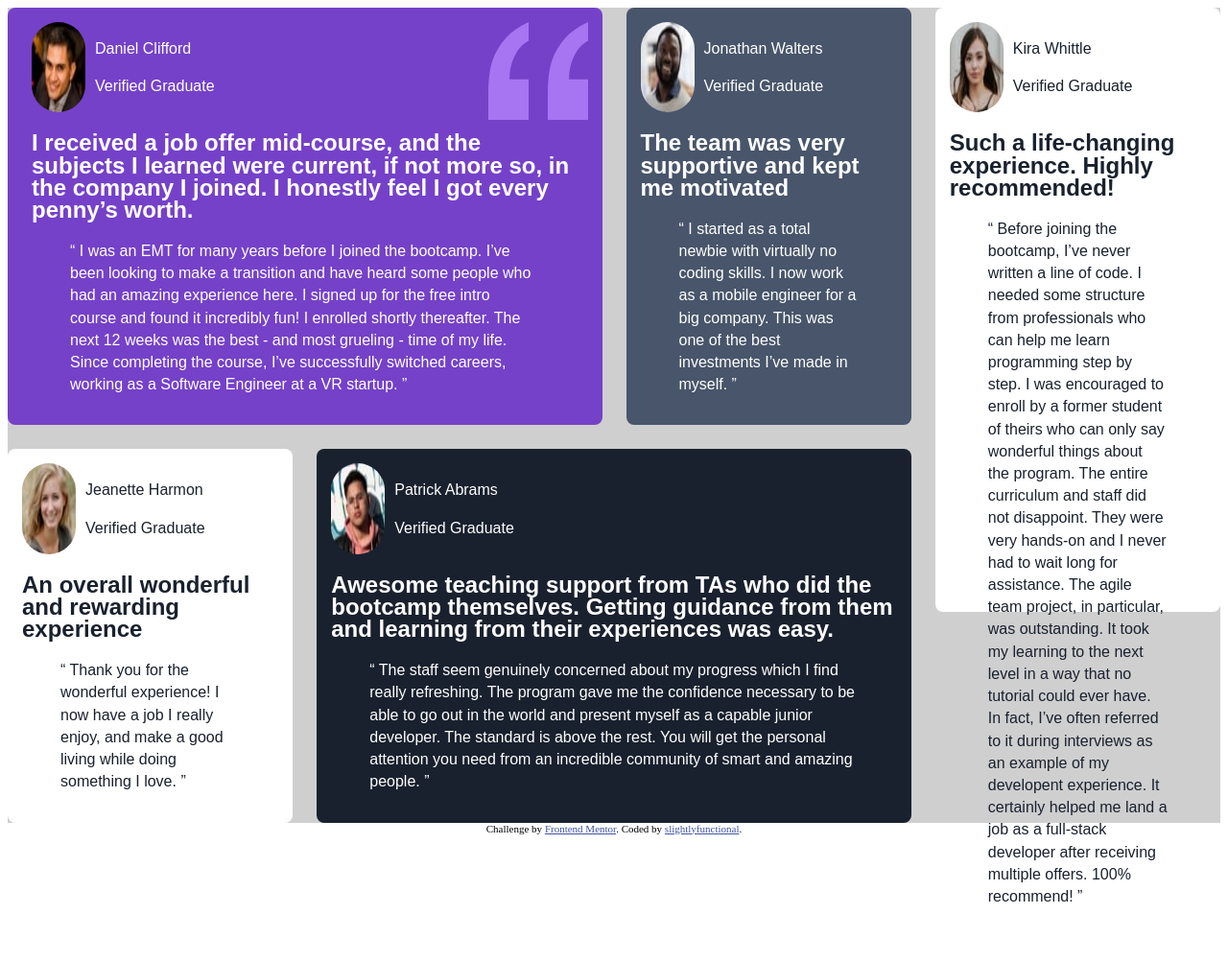
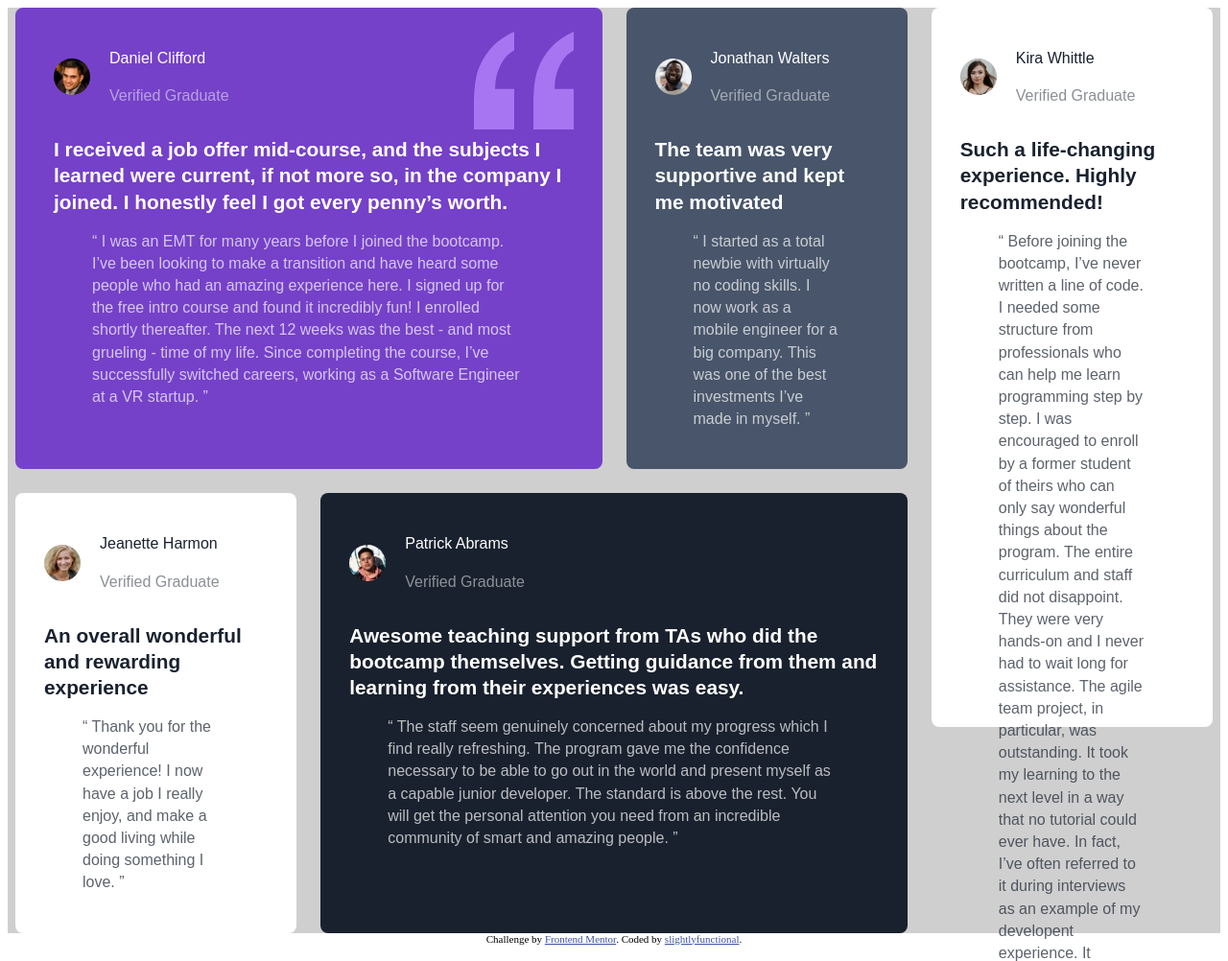
Before and after one commit to alexl8819/testimonials-grid-section, a website built with Parcel: page src/index.html in a window 1280 px wide. Shown: the top 1002 px of the page at 96% size. Before the commit the page ends 946 px from the top, so only its background shows below. Built offline with nearby package versions, Linux system fonts and the light colour scheme.

Commit message:
finalized grid styling, adjusted styling to get closer to design spec

```diff
--- a/src/index.html
+++ b/src/index.html
@@ -24,76 +24,76 @@
       <article class="testimonial__article testimonial__article--theme-violet testimonial__article--grid-item-one">
         <div class="testimonial__container testimonial__highlight">
           <div class="testimonial__profile">
-            <img class="testimonial__img" src="./images/image-daniel.jpg" alt="daniel" />
+            <img class="profile__img" src="./images/image-daniel.jpg" alt="daniel" />
             <div>
-              <p>Daniel Clifford</p>
-              <p>Verified Graduate</p>
+              <p class="profile__name">Daniel Clifford</p>
+              <p class="profile__graduate">Verified Graduate</p>
             </div>
           </div>
 
-          <h2>I received a job offer mid-course, and the subjects I learned were current, if not more so,
+          <h2 class="testimonial__headline">I received a job offer mid-course, and the subjects I learned were current, if not more so,
           in the company I joined. I honestly feel I got every penny’s worth.</h2>
 
-          <blockquote>“ I was an EMT for many years before I joined the bootcamp. I’ve been looking to make a transition and have heard some people who had an amazing experience here. I signed up for the free intro course and found it incredibly fun! I enrolled shortly thereafter. The next 12 weeks was the best - and most grueling - time of my life. Since completing the course, I’ve successfully switched careers, working as a Software Engineer at a VR startup. ”</blockquote>
+          <blockquote class="testimonial__quote">“ I was an EMT for many years before I joined the bootcamp. I’ve been looking to make a transition and have heard some people who had an amazing experience here. I signed up for the free intro course and found it incredibly fun! I enrolled shortly thereafter. The next 12 weeks was the best - and most grueling - time of my life. Since completing the course, I’ve successfully switched careers, working as a Software Engineer at a VR startup. ”</blockquote>
         </div>
       </article>
       <article class="testimonial__article testimonial__article--theme-gray testimonial__article--grid-item-two">
         <div class="testimonial__profile">
-          <img class="testimonial__img" src="./images/image-jonathan.jpg" alt="jonathan" />
+          <img class="profile__img" src="./images/image-jonathan.jpg" alt="jonathan" />
           <div>
-            <p>Jonathan Walters</p>
-            <p>Verified Graduate</p>
+            <p class="profile__name">Jonathan Walters</p>
+            <p class="profile__graduate">Verified Graduate</p>
           </div>
         </div>
 
-        <h2>The team was very supportive and kept me motivated</h2>
+        <h2 class="testimonial__headline">The team was very supportive and kept me motivated</h2>
 
-        <blockquote>“ I started as a total newbie with virtually no coding skills. I now work as a mobile engineer
+        <blockquote class="testimonial__quote">“ I started as a total newbie with virtually no coding skills. I now work as a mobile engineer
           for a big company. This was one of the best investments I’ve made in myself. ”</blockquote>
       </article>
       <article class="testimonial__article testimonial__article--theme-white testimonial__article--grid-item-three">
         <div class="testimonial__profile">
-          <img class="testimonial__img" src="./images/image-jeanette.jpg" alt="jeanette" />
+          <img class="profile__img" src="./images/image-jeanette.jpg" alt="jeanette" />
           <div>
-            <p>Jeanette Harmon</p>
-            <p>Verified Graduate</p>
+            <p class="profile__name">Jeanette Harmon</p>
+            <p class="profile__graduate">Verified Graduate</p>
           </div>
         </div>
 
-        <h2>An overall wonderful and rewarding experience</h2>
+        <h2 class="testimonial__headline">An overall wonderful and rewarding experience</h2>
 
-        <blockquote>“ Thank you for the wonderful experience! I now have a job I really enjoy, and make a good living
+        <blockquote class="testimonial__quote">“ Thank you for the wonderful experience! I now have a job I really enjoy, and make a good living
         while doing something I love. ”</blockquote>
       </article>
       <article class="testimonial__article testimonial__article--theme-blackish testimonial__article--grid-item-four">
         <div class="testimonial__profile">
-          <img class="testimonial__img" src="./images/image-patrick.jpg" alt="patrick" />
+          <img class="profile__img" src="./images/image-patrick.jpg" alt="patrick" />
           <div>
-            <p>Patrick Abrams</p>
-            <p>Verified Graduate</p>
+            <p class="profile__name">Patrick Abrams</p>
+            <p class="profile__graduate">Verified Graduate</p>
           </div>
         </div>
 
-        <h2>Awesome teaching support from TAs who did the bootcamp themselves. Getting guidance from them and
+        <h2 class="testimonial__headline">Awesome teaching support from TAs who did the bootcamp themselves. Getting guidance from them and
           learning from their experiences was easy.</h2>
 
-        <blockquote>“ The staff seem genuinely concerned about my progress which I find really refreshing. The program
+        <blockquote class="testimonial__quote">“ The staff seem genuinely concerned about my progress which I find really refreshing. The program
         gave me the confidence necessary to be able to go out in the world and present myself as a capable
         junior developer. The standard is above the rest. You will get the personal attention you need from
         an incredible community of smart and amazing people. ”</blockquote>
       </article>
       <article class="testimonial__article testimonial__article--theme-white testimonial__article--grid-item-five">
         <div class="testimonial__profile">
-          <img class="testimonial__img" src="./images/image-kira.jpg" alt="kira" />
+          <img class="profile__img" src="./images/image-kira.jpg" alt="kira" />
           <div>
-            <p>Kira Whittle</p>
-            <p>Verified Graduate</p>
+            <p class="profile__name">Kira Whittle</p>
+            <p class="profile__graduate">Verified Graduate</p>
           </div>
         </div>
 
-        <h2>Such a life-changing experience. Highly recommended!</h2>
+        <h2 class="testimonial__headline">Such a life-changing experience. Highly recommended!</h2>
 
-        <blockquote>“ Before joining the bootcamp, I’ve never written a line of code. I needed some structure from
+        <blockquote class="testimonial__quote">“ Before joining the bootcamp, I’ve never written a line of code. I needed some structure from
         professionals who can help me learn programming step by step. I was encouraged to enroll by a former
         student of theirs who can only say wonderful things about the program. The entire curriculum and staff
         did not disappoint. They were very hands-on and I never had to wait long for assistance. The agile team
--- a/src/styles.sass
+++ b/src/styles.sass
@@ -30,14 +30,16 @@
   grid-auto-rows: minmax(200px, auto)
 
   @media screen and (min-width: 767px)
-    max-width: 84rem
+    max-width: 78rem
     grid-template-columns: repeat(4, 1fr)
 
   .testimonial__article
-    padding: 15px
+    padding-top: 25px
+    padding-bottom: 25px
+    padding-left: 30px
+    padding-right: 30px
     border-radius: 8px
-    height: auto
-    max-height: 600px
+    max-height: 700px
 
     &--grid
       &-item-one
@@ -49,11 +51,11 @@
           grid-row: 1
 
       &-item-two
-        grid-column: 0 / span 3
+        grid-column: 1 / span 3
         grid-row: 2
 
         @media screen and (min-width: 767px)
-          grid-column: 2 / span 0
+          grid-column: 3 / span 1
           grid-row: 1
 
       &-item-three
@@ -110,6 +112,21 @@
       display: flex
       flex-direction: row
 
-      .testimonial__img
-        margin-right: 10px
+      .profile__graduate
+        opacity: 50%
+
+      .profile__img
+        align-self: center
+        width: 38px
+        height: 38px
+        margin-right: 20px
         border-radius: 999px
+
+    .testimonial__headline
+      font-size: 1.3rem
+      line-height: 1.3em
+      margin-top: 15px
+      margin-bottom: 15px
+
+    .testimonial__quote
+      opacity: 70%
```
